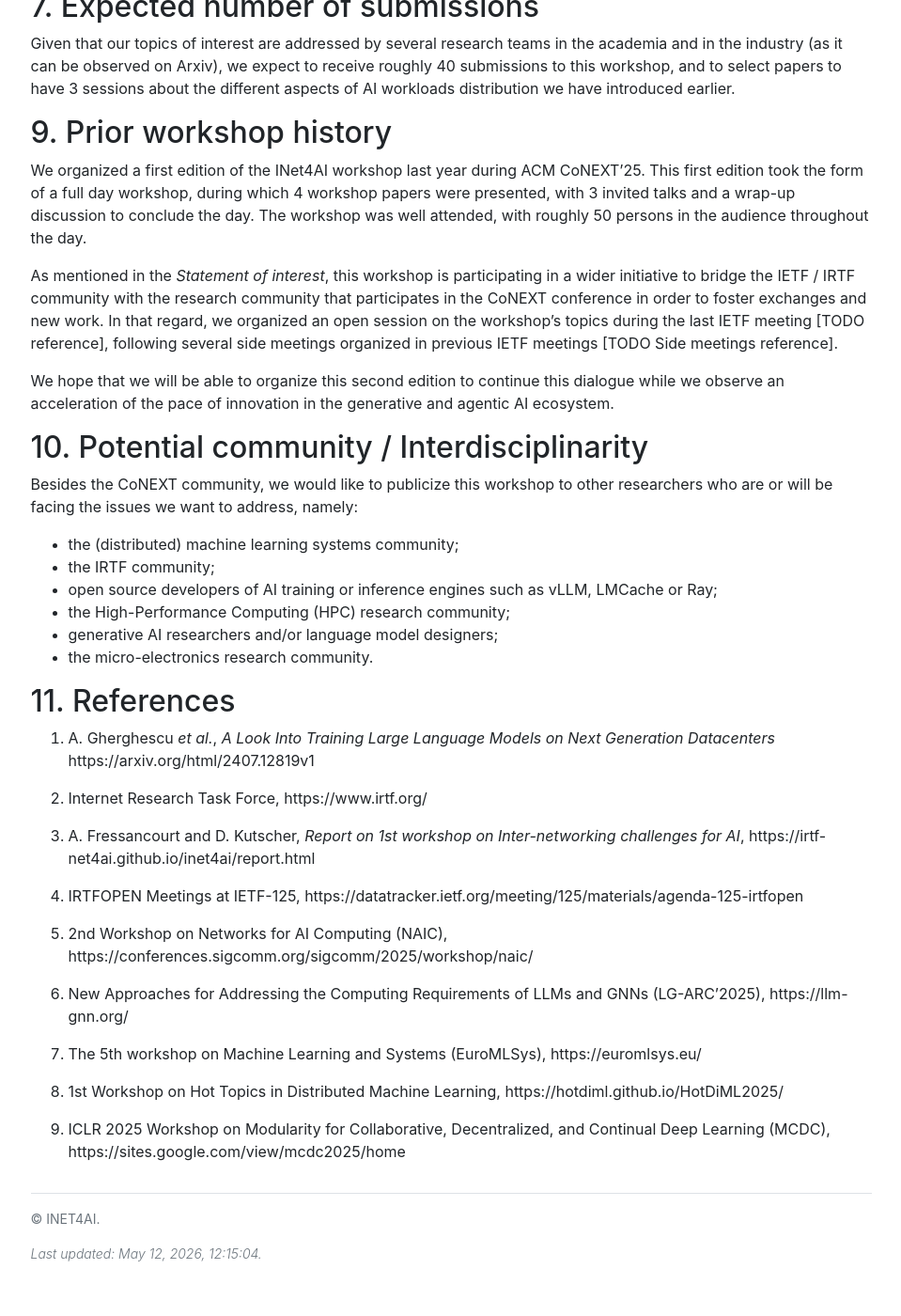
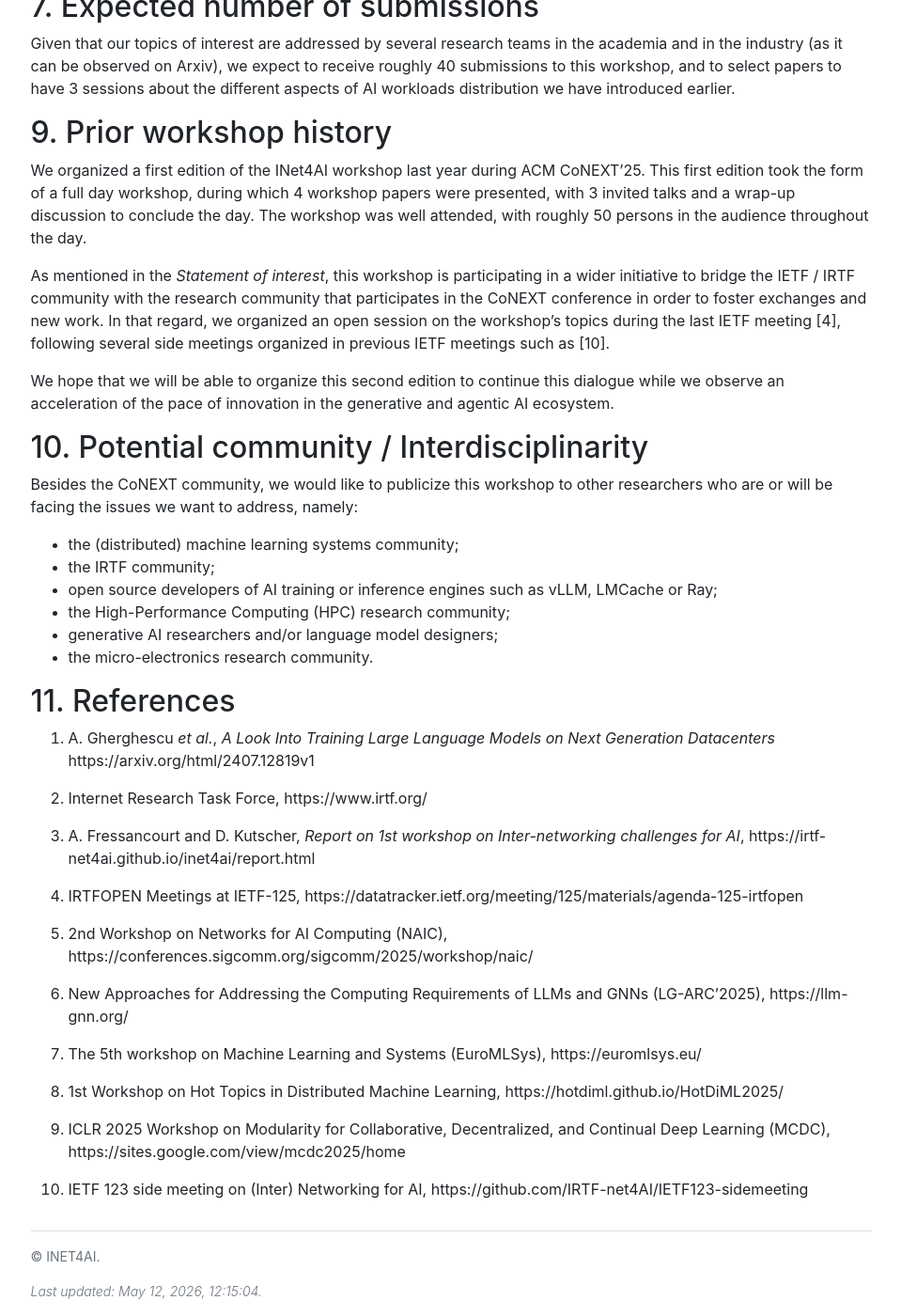
Before and after one commit to IRTF-net4AI/inet4ai, a Jekyll site: the page built from drafts/proposal-CoNEXT26.md, in a window 1280 px wide and 1400 px high, scrolled down 4285 px. Shown: the whole window at 94% size, without its empty margins (160-1119 px from the left). Built offline with Jekyll 4.4.1, drawn with Linux system fonts in a browser that asks for light colours; nearby versions of some CDN libraries; our own code applies the rules of GitHub Pages for plain Markdown files; library files that are not in the unit come from our copies; before the commit the page ends 5645 px from its top, so only the background shows below that.

Commit message:
Revise prior workshop history and add IETF 123 reference
Updated references for IETF meetings and added a new link for IETF 123 side meeting.

```diff
--- a/drafts/proposal-CoNEXT26.md
+++ b/drafts/proposal-CoNEXT26.md
@@ -103,7 +103,7 @@ Given that our topics of interest are addressed by several research teams in the
 
 We organized a first edition of the INet4AI workshop last year during ACM CoNEXT'25. This first edition took the form of a full day workshop, during which 4 workshop papers were presented, with 3 invited talks and a wrap-up discussion to conclude the day. The workshop was well attended, with roughly 50 persons in the audience throughout the day.
 
-As mentioned in the *Statement of interest*, this workshop is participating in a wider initiative to bridge the IETF / IRTF community with the research community that participates in the CoNEXT conference in order to foster exchanges and new work. In that regard, we organized an open session on the workshop's topics during the last IETF meeting [TODO reference], following several side meetings organized in previous IETF meetings [TODO Side meetings reference].
+As mentioned in the *Statement of interest*, this workshop is participating in a wider initiative to bridge the IETF / IRTF community with the research community that participates in the CoNEXT conference in order to foster exchanges and new work. In that regard, we organized an open session on the workshop's topics during the last IETF meeting [4], following several side meetings organized in previous IETF meetings such as [10].
 
 We hope that we will be able to organize this second edition to continue this dialogue while we observe an acceleration of the pace of innovation in the generative and agentic AI ecosystem.
 
@@ -137,3 +137,5 @@ Besides the CoNEXT community, we would like to publicize this workshop to other
 8. 1st Workshop on Hot Topics in Distributed Machine Learning, https://hotdiml.github.io/HotDiML2025/
 
 9. ICLR 2025 Workshop on Modularity for Collaborative, Decentralized, and Continual Deep Learning (MCDC), https://sites.google.com/view/mcdc2025/home
+
+10. IETF 123 side meeting on (Inter) Networking for AI, https://github.com/IRTF-net4AI/IETF123-sidemeeting
```
